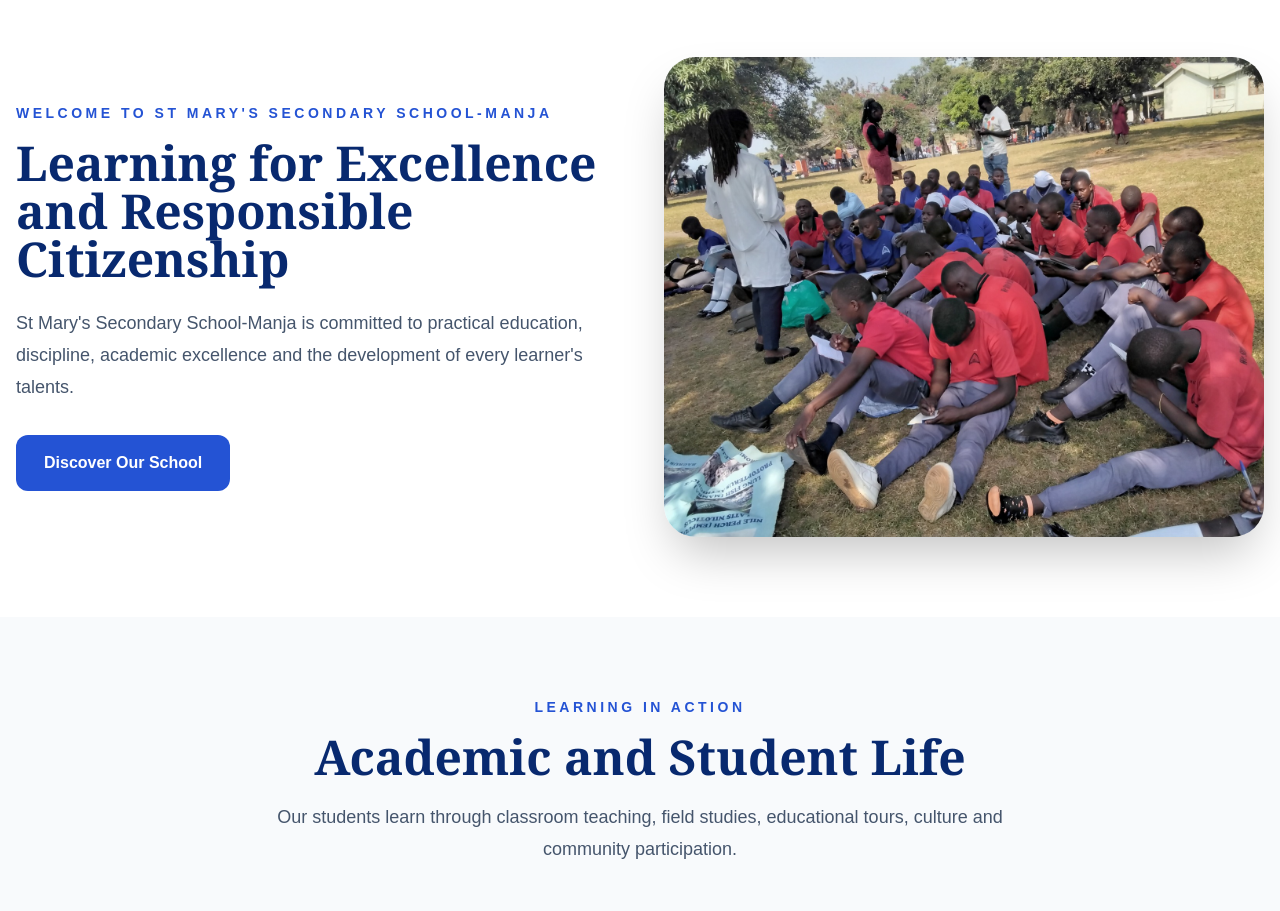
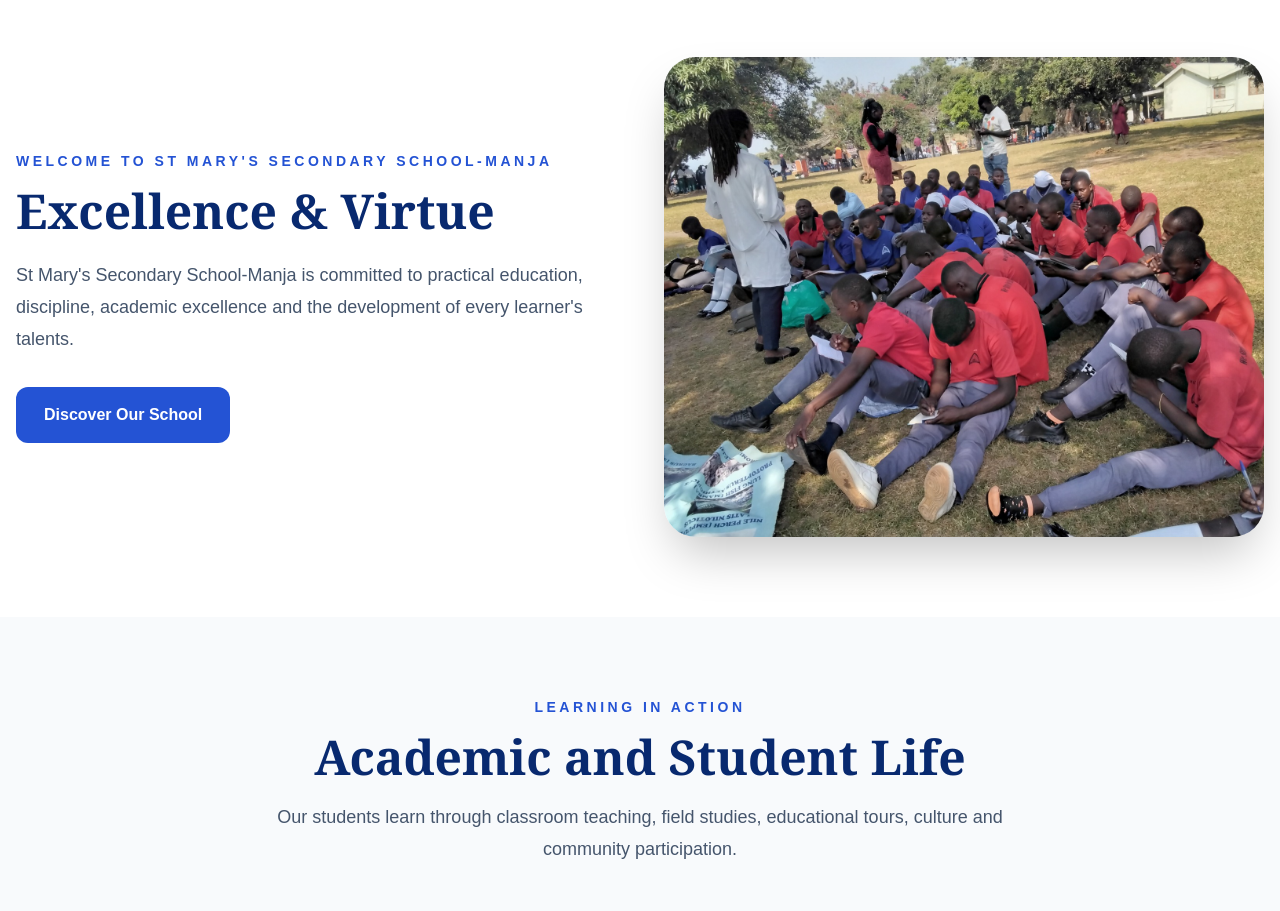
Before and after one commit to stmarysmanja/st-marys-manja-website, a Next.js app: page / in a window 1280 px wide. Shown: the part 1520-2431 px from the top of the page. Built offline with nearby package versions, Linux system fonts and the light colour scheme; no server answers; the database is empty.

Commit message:
Connect homepage introduction media to CMS

```diff
--- a/src/app/(public)/page.tsx
+++ b/src/app/(public)/page.tsx
@@ -220,7 +220,7 @@
                 className="mt-4 text-4xl font-bold text-[#08296f] md:text-5xl"
                 style={{ fontFamily: 'Georgia, "Times New Roman", serif' }}
               >
-                Learning for Excellence and Responsible Citizenship
+                {websiteSettings?.tagline || "Excellence & Virtue"}
               </h2>
 
               <p className="mt-6 text-lg leading-8 text-slate-600">
```
